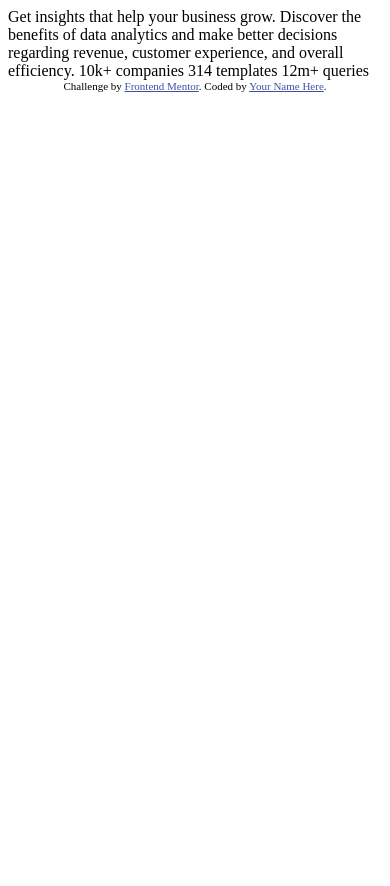
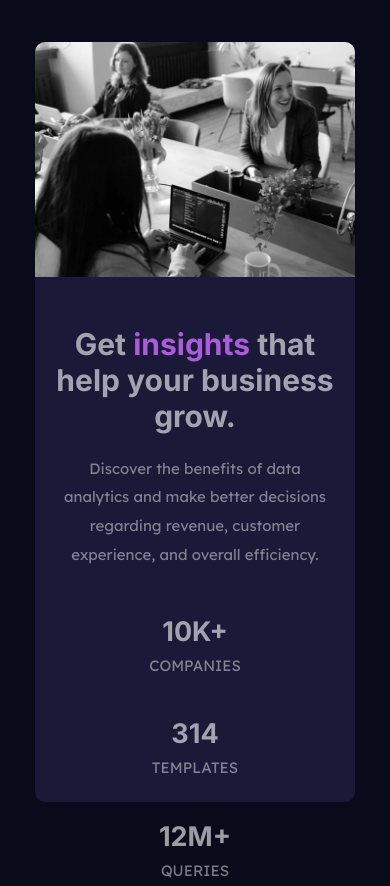
Before and after one commit to felipeabdo/stats-preview-card-component-main, a plain HTML site: page index.html in a window 390 px wide. Before the commit the page ends 844 px from the top, so only its background shows below. Drawn offline with Linux system fonts and the light colour scheme.

Commit message:
teste versão mobile

```diff
--- a/index.html
+++ b/index.html
@@ -1,6 +1,7 @@
 <!DOCTYPE html>
 <html lang="en">
 <head>
+
   <meta charset="UTF-8">
   <meta name="viewport" content="width=device-width, initial-scale=1.0"> <!-- displays site properly based on user's device -->
 
@@ -8,26 +9,40 @@
 
   <title>Frontend Mentor | Stats preview card component</title>
 
-  <!-- Feel free to remove these styles or customise in your own stylesheet 👍 -->
-  <style>
-    .attribution { font-size: 11px; text-align: center; }
-    .attribution a { color: hsl(228, 45%, 44%); }
-  </style>
+  <link rel="stylesheet" href="style.css">
+
 </head>
+
 <body>
 
-  Get insights that help your business grow.
+  <section>
 
-  Discover the benefits of data analytics and make better decisions regarding revenue, customer
-  experience, and overall efficiency.
+    <img src="images/image-header-mobile.jpg" alt="header-mobile" class="header-mobile">
 
-  10k+ companies
-  314 templates
-  12m+ queries
+    <h1>Get <span class="insights">insights</span> that help your business grow.</h1>
 
-  <div class="attribution">
-    Challenge by <a href="https://www.frontendmentor.io?ref=challenge" target="_blank">Frontend Mentor</a>.
-    Coded by <a href="#">Your Name Here</a>.
-  </div>
+    <p class="texto">
+      Discover the benefits of data analytics and make better decisions regarding revenue, customer
+      experience, and overall efficiency.
+    </p>
+
+    <p class="dados"><span class="numeros">10k+</span> companies</p>
+
+    <p class="dados"><span class="numeros">314</span> templates</p>
+
+    <p class="dados"><span class="numeros">12M+</span> queries</p>
+
+
+
+  </section>
+
+    <!-- <div class="attribution">
+      Challenge by <a href="https://www.frontendmentor.io?ref=challenge" target="_blank">Frontend Mentor</a>.
+
+      Coded by <a href="https://github.com/felipeabdo" target="_blank">Felipe Barroso Abdo</a>.
+
+  </div> -->
+
 </body>
+
 </html>
--- /dev/null
+++ b/style.css
@@ -0,0 +1,109 @@
+@charset "UTF-8";
+
+@import url('https://fonts.googleapis.com/css2?family=Inter:wght@400;700&display=swap');
+
+@import url('https://fonts.googleapis.com/css2?family=Lexend+Deca&display=swap');
+
+:root {
+    --fonte1: 'Inter', sans-serif;
+    --fonte2: 'Lexend Deca', sans-serif;
+
+    --azul-background: hsl(233, 47%, 7%);
+    --azul-card:hsl(244, 38%, 16%);
+    --violeta-destaque: hsl(277, 64%, 61%);
+
+    --branco: hsl(0, 0%, 100%);
+    --branco-p: hsla(0, 0%, 100%, 0.457);
+    --branco-h1: hsla(0, 0%, 100%, 0.6);
+}
+
+* {
+    margin: 0;
+    padding: 0;
+    box-sizing: border-box;
+}
+
+body {
+    background-color: var(--azul-background);
+    height: 100vh;
+    display: flex;
+    flex-direction: column;
+    align-items: center;
+    justify-content: center;
+    padding: 20px;
+
+}
+
+section {
+    background-color: var(--azul-card);
+    width: 20rem;
+    height: 90vh;
+    border-radius: 0.625rem;
+    font-size: 15px;
+}
+
+img.header-mobile {
+    width: 100%;
+    border-radius: 0.625rem;
+    padding-bottom: 1.5rem;
+}
+
+h1 {
+    font-family: var(--fonte1);
+    font-weight: 700;
+    font-size: 30px;
+    text-align: center;
+    color: var(--branco-h1);
+    padding: 1.3rem;
+}
+
+span.insights {
+    color: var(--violeta-destaque);
+}
+
+p {
+    font-family: var(--fonte2);
+    text-align: center;
+    padding: 0 1.5rem;
+    line-height: 1.8rem;
+    color: var(--branco-p);
+}
+
+p.texto {
+    margin-bottom: 3rem;
+
+}
+
+p.dados {
+    margin-bottom: 2.5rem;
+    text-transform: uppercase;
+}
+
+span.numeros {
+    color:var(--branco-h1);
+    font-family: var(--fonte1);
+    font-weight: 700;
+    font-size: 27px;
+    display: block;
+    margin-bottom: 5px;
+}
+
+@media (max-width: 3000px){
+}
+
+
+
+
+
+
+
+
+
+
+
+
+
+
+
+.attribution { font-size: 11px; text-align: center; }
+.attribution a { color: hsl(228, 45%, 44%); }
```
